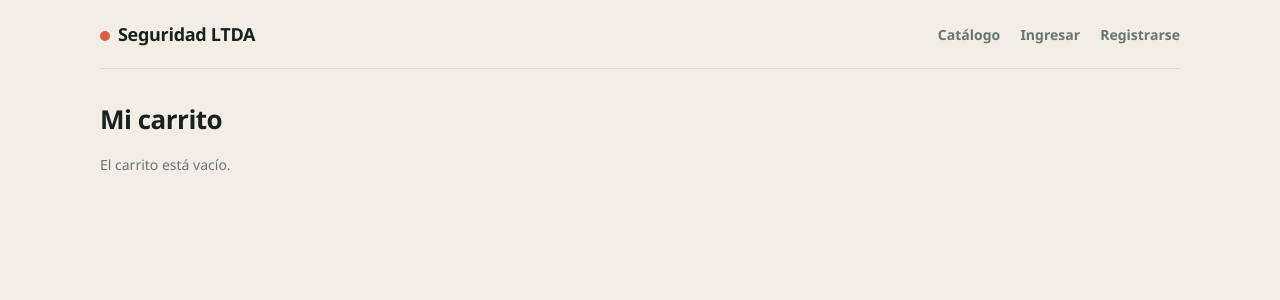
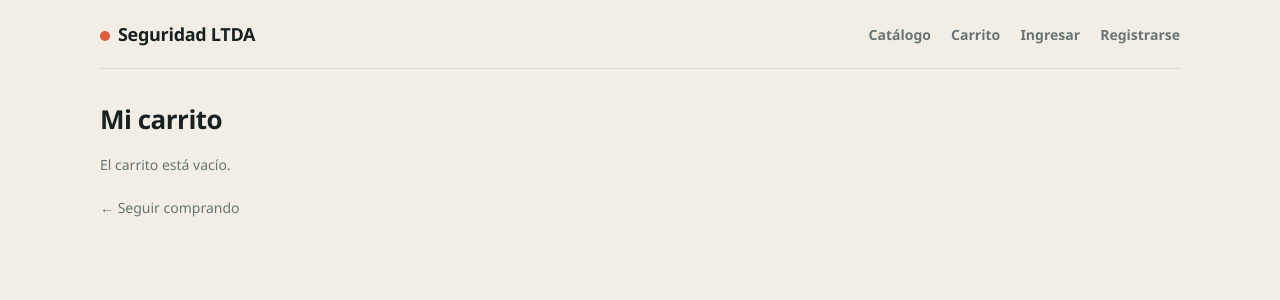
Before and after one commit to oscar6610/erp-portal-cliente, a Django app: page /carrito/ in a window 1280 px wide. Shown: the top 300 px of the page. Run offline with Django 5.2, Linux system fonts and the light colour scheme; parts of the project's set-up code (start-up, migrations or seed data) failed here and were passed over.

Commit message:
ERP-30 Corrige carrito: redirige al carrito y agrega enlace con contador en el menu

```diff
--- a/portal/templates/portal/base.html
+++ b/portal/templates/portal/base.html
@@ -66,6 +66,7 @@
     <a class="brand" href="{% url 'portal:catalogo' %}"><i></i>Seguridad LTDA</a>
     <nav>
       <a href="{% url 'portal:catalogo' %}">Catálogo</a>
+      <a href="{% url 'portal:carrito' %}">Carrito{% if request.session.carrito %} ({{ request.session.carrito|length }}){% endif %}</a>
       {% if request.session.cliente_id %}
         <span style="font-size:14px;color:var(--muted);margin-left:16px;">{{ request.session.cliente_nombre }}</span>
         <form method="post" action="{% url 'portal:logout' %}" style="display:inline">
--- a/portal/templates/portal/carrito.html
+++ b/portal/templates/portal/carrito.html
@@ -33,4 +33,8 @@
     <button class="primary" type="submit">Confirmar pedido</button>
   </form>
 {% endif %}
+
+<p style="margin-top:22px;">
+  <a class="volver" href="{% url 'portal:catalogo' %}">← Seguir comprando</a>
+</p>
 {% endblock %}
--- a/portal/views.py
+++ b/portal/views.py
@@ -87,7 +87,7 @@ def agregar(request, pk):
     carrito[str(producto.id)] = cantidad
     request.session["carrito"] = carrito
 
-    return redirect("portal:ficha", pk=producto.id)
+    return redirect("portal:carrito")
 
 
 def carrito(request):
```
